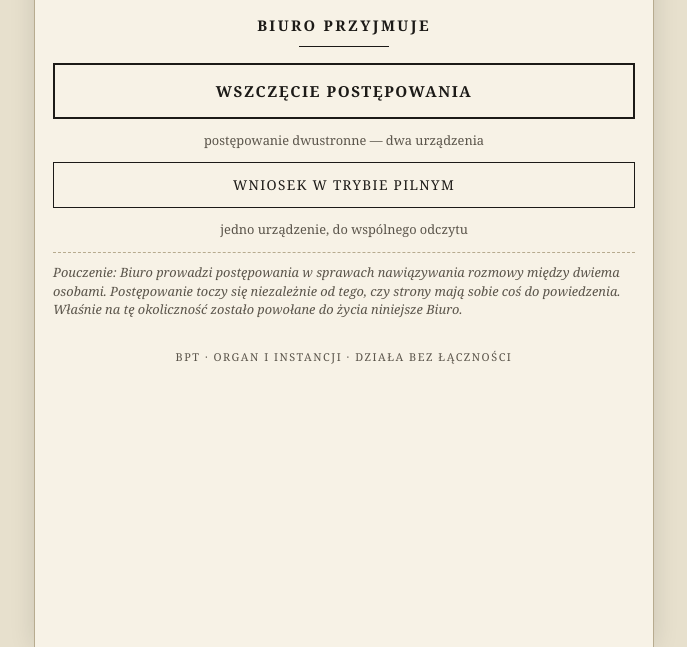
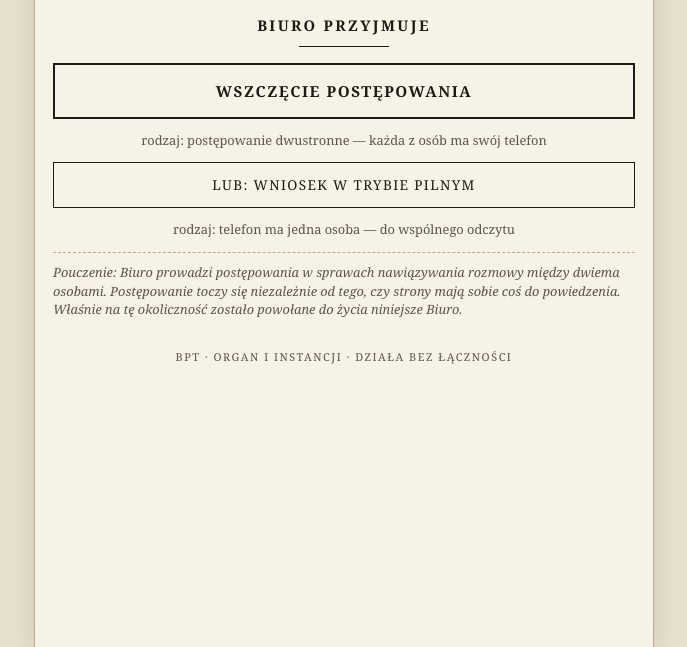
Before and after one commit to siejeze/Biuro-Post-powa-Towarzyskich, a plain HTML site: page index.html in a window 1280 px wide. Shown: the part 153-800 px from the top of the page, without its empty margins (296-983 px from the left). Drawn offline with Linux system fonts and the light colour scheme.

Commit message:
Update annotations and buttons in index.html

```diff
--- a/index.html
+++ b/index.html
@@ -185,9 +185,9 @@ input.nn{
     <h2 class="tytul-czynnosci">Biuro przyjmuje</h2>
     <div id="start-wznowienie"></div>
     <button class="przycisk" onclick="BPT.wszczecie()">Wszczęcie postępowania</button>
-    <p class="adnotacja" style="text-align:center">postępowanie dwustronne — dwa urządzenia</p>
-    <button class="przycisk drugorzedny" onclick="BPT.trybPilny()">Wniosek w trybie pilnym</button>
-    <p class="adnotacja" style="text-align:center">jedno urządzenie, do wspólnego odczytu</p>
+    <p class="adnotacja" style="text-align:center">rodzaj: postępowanie dwustronne — każda z osób ma swój telefon</p>
+    <button class="przycisk drugorzedny" onclick="BPT.trybPilny()">LUB: Wniosek w trybie pilnym</button>
+    <p class="adnotacja" style="text-align:center">rodzaj: telefon ma jedna osoba — do wspólnego odczytu</p>
     <p class="pouczenie">Pouczenie: Biuro prowadzi postępowania w sprawach nawiązywania rozmowy między dwiema osobami. Postępowanie toczy się niezależnie od tego, czy strony mają sobie coś do powiedzenia. Właśnie na tę okoliczność zostało powołane do życia niniejsze Biuro.</p>
     <div class="stopka">BPT · organ I instancji · działa bez łączności</div>
   </section>
```
